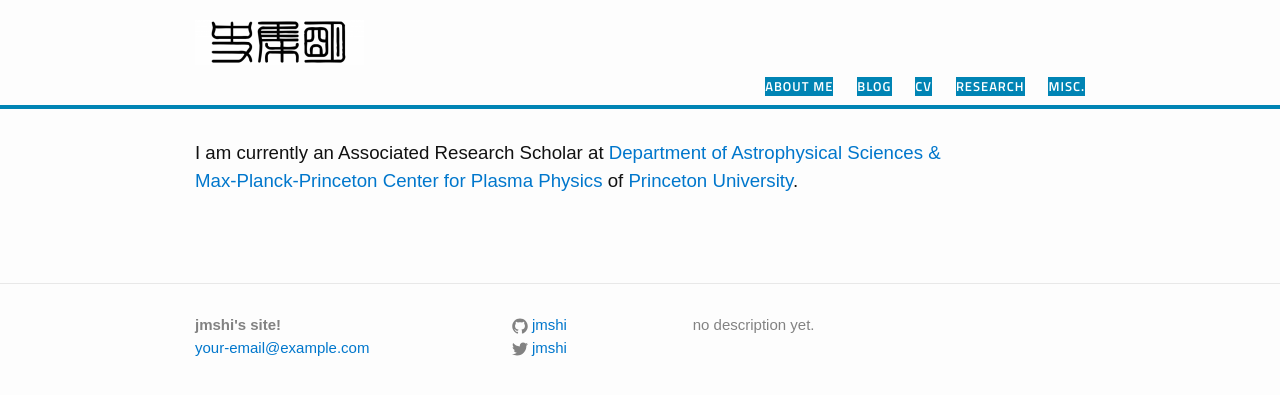
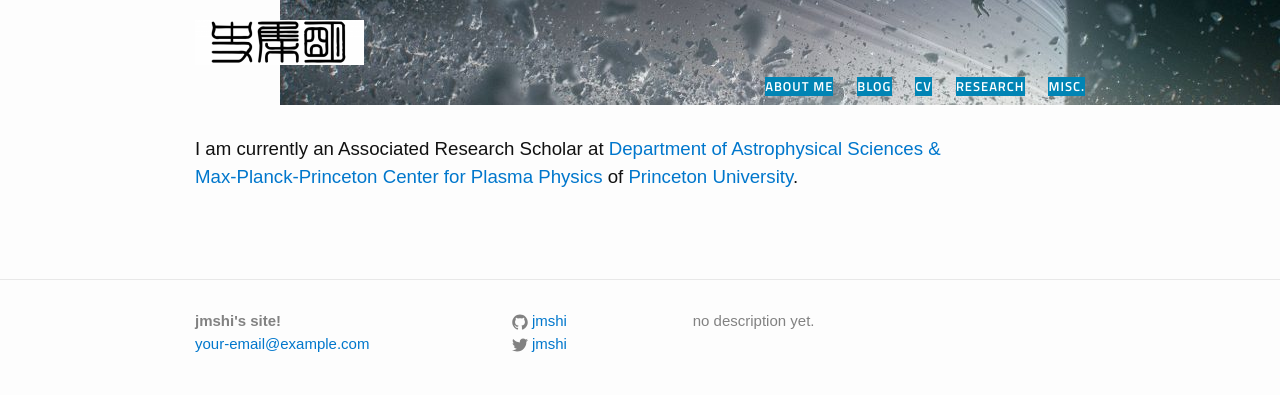
Before and after one commit to jmshi/jmshi.github.io, a Jekyll site: the page built from index.md, in a window 1280 px wide. Shown: the top 395 px of the page. Built offline with Jekyll 4.4.1, drawn with Linux system fonts in a browser that asks for light colours.

Commit message:
Update _header.scss

```diff
--- a/_sass/_header.scss
+++ b/_sass/_header.scss
@@ -2,11 +2,11 @@
  * Site header
  */
 .site-header {
-    border-top: 0px solid $grey-color-dark;
-    border-bottom: 4px solid $clemson-purple;
-    min-height: 56px;
+    //border-top: 0px solid $grey-color-dark;
+    //border-bottom: 4px solid $clemson-purple;
+    //min-height: 56px;
     //background: $clemson-orange;
-    background: url(assets/cropped-WANDERERS_ringsurf_01.jpg);
+    background: url(/assets/cropped-WANDERERS_ringsurf_01.jpg) 100% 100% no-repeat;
     // Positioning context for the mobile navigation icon
     position: relative;
 
```
